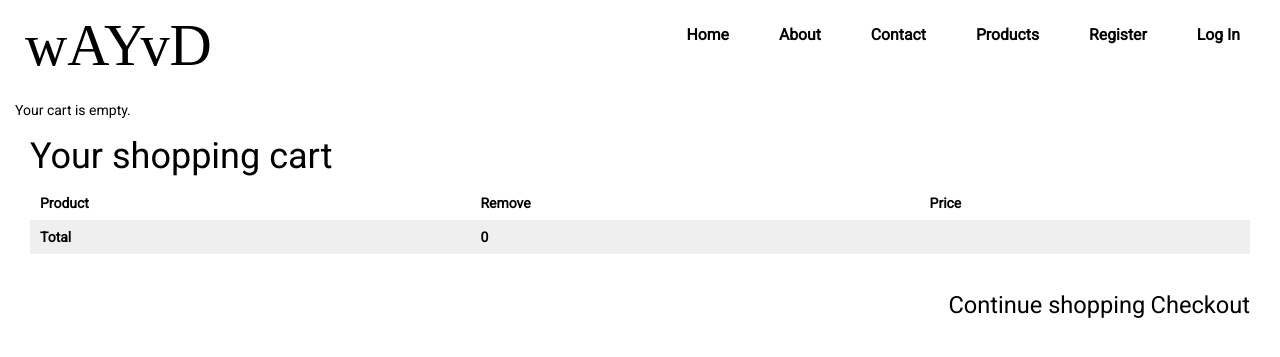
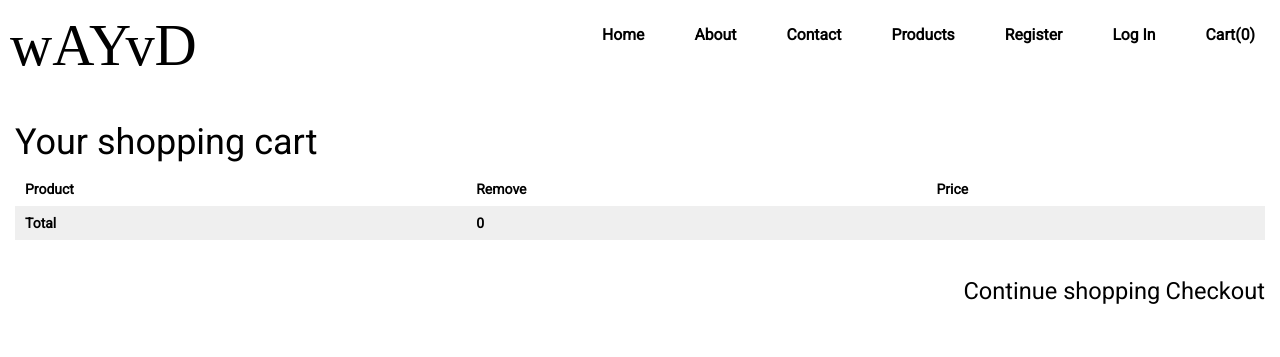
Before and after one commit to maisiec/stream3_project, a Django app: page /cart/ in a window 1280 px wide. Shown: the top 357 px of the page. Run offline with Django 3.2, Linux system fonts and the light colour scheme; some libraries are stand-ins or nearby versions.

Commit message:
moved cart into nav bar

```diff
--- a/templates/base.html
+++ b/templates/base.html
@@ -14,7 +14,6 @@
 
 </head>
 <body>
-<div class="container">
 	<div class="masthead">
 		<a href="/"><svg id="wayvdLogo" data-name="wayvdLogo" xmlns="http://www.w3.org/2000/svg" viewBox="0 0 290.87 108" width="200" height="80"><defs><style>.cls-1{font-size:85px;font-family:RansomNote, RansomNote;}</style></defs><title>wayvdLogo</title><text class="cls-1" transform="translate(0 75.28)">wAYvD</text></svg></a>
 
@@ -29,23 +28,20 @@
             {% else %}
               <li><a href="{% url 'register' %}">Register</a></li>
               <li><a href="{% url 'login' %}">Log In</a></li>
-            {% endif %}
-		</ul>
-</div>
-<div id="subheader">
-        <div class="cart">
-            {% with total_items=cart|length %}
+      {% endif %}
+      {% with total_items=cart|length %}
                 {% if cart|length > 0 %}
-                    Your cart:
-                    <a href="{% url "cart:cart_detail" %}">
-                        {{ total_items }} item{{ total_items|pluralize }}, £{{ cart.get_total_price }}
-                    </a>
+                <li><a href="{% url "cart:cart_detail" %}">
+                      Cart({{ total_items }})
+                      </a></li>
                 {% else %}
-                    Your cart is empty.
+                    <li><a href="/">Cart(0)</a></li>
                 {% endif %}
             {% endwith %}
-        </div>
-    </div>
+    </ul>
+</div>
+
+
 <div class="container">
        {% block content %}
        {% endblock %}
```
